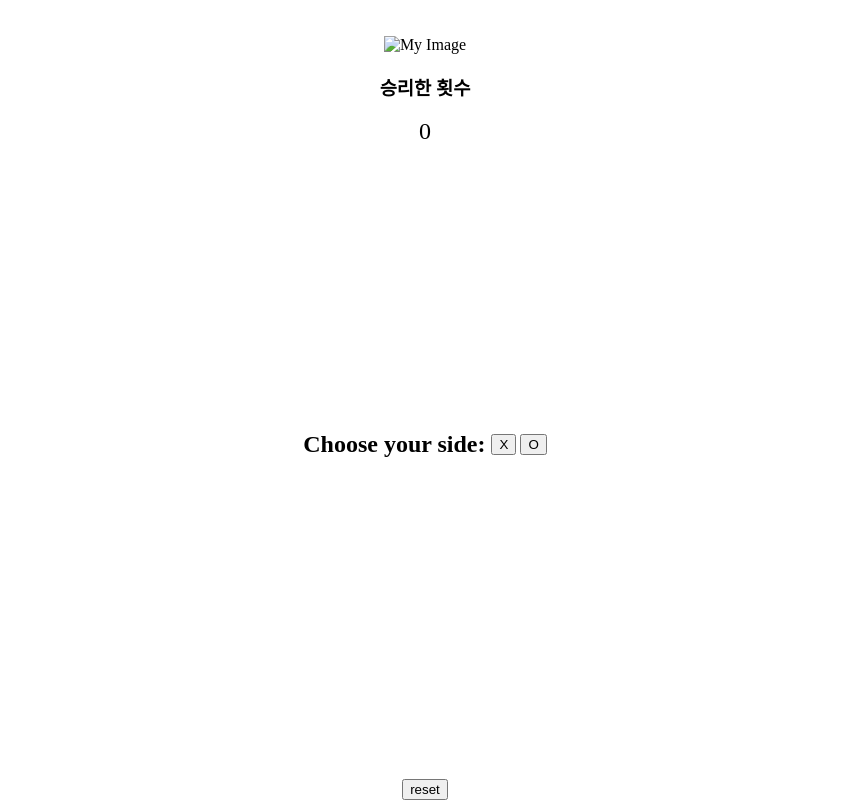
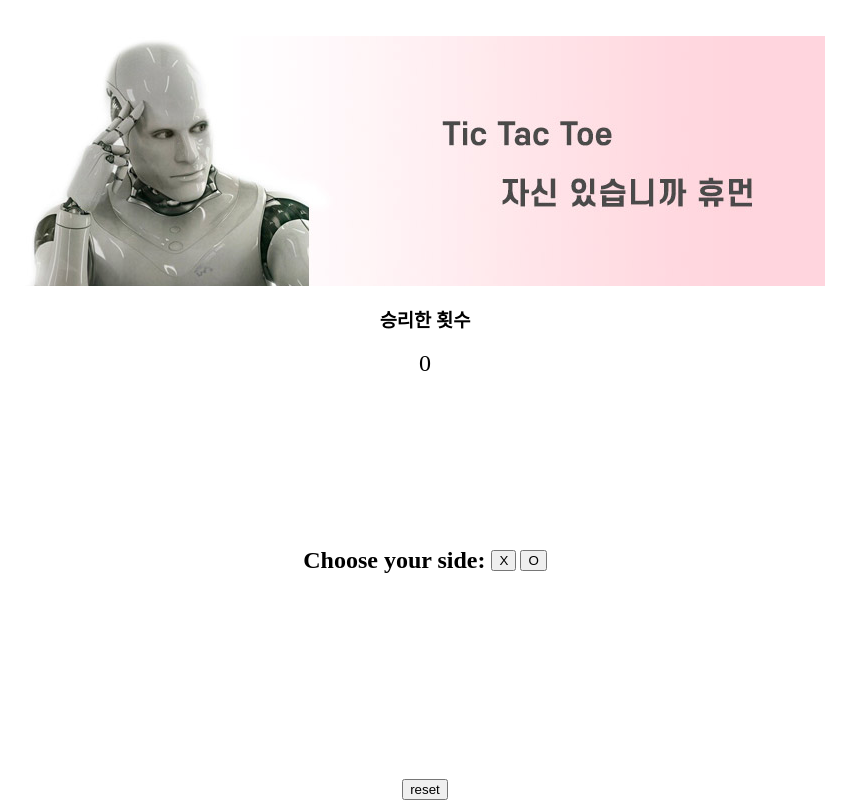
Before and after one commit to AF797/AF797.github.io, a plain HTML site: page AI_TTT.html in a window 1280 px wide. Shown: the whole page, without its empty margins (215-1071 px from the left). Drawn offline with Linux system fonts and the light colour scheme.

Commit message:
Update AI_TTT.html

```diff
--- a/AI_TTT.html
+++ b/AI_TTT.html
@@ -63,7 +63,7 @@
 </head>
 <body>
     <br> <br>
-    <img src="TTT_title.jpg" alt="My Image">
+    <img src="image_file/TTT_title.jpg" alt="My Image">
     <h3>승리한 횟수</h3>
     <div id="win_num"></div>
     <div class="container">
```
